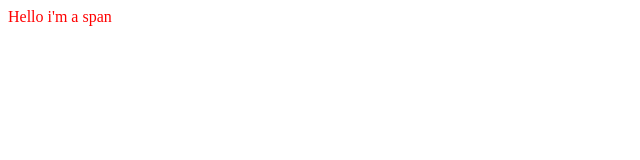
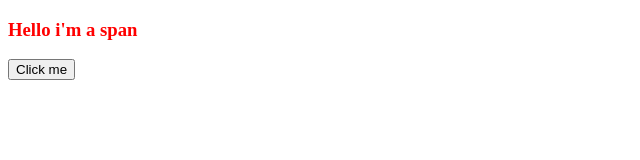
Before and after one commit to toyo30/react-practice, a plain HTML site: page index.html in a window 1280 px wide. Shown: the whole page, without its empty margins (0-640 px from the left). Drawn offline with nearby package versions, Linux system fonts and the light colour scheme.

Commit message:
add: react.html q! a;

```diff
--- a/index.html
+++ b/index.html
@@ -15,8 +15,22 @@
 <!-- html에 삽입할 수 있게 함 -->
 <script>
     const root = document.getElementById("root");
-    const span = React.createElement("span", {id:"point-span", style: {color: "red"}}, "Hello i'm a span");
+    const h3 = React.createElement(
+        "h3",
+    {
+        onMouseEnter: () => console.log('mouse enter'),
+        id:"point-span", style: {color: "red"}
+    },
+        "Hello i'm a span");
     // "span" 에는 html과 같은 곧 넣기  {} 속성넣기
-    ReactDOM.render(span, root);
+    const btn = React.createElement("button", {
+        onClick: () => console.log('im clicked'),
+    }, "Click me")   ;
+    // ReactDOM.render(span, root);
+    //render은 하나 밖에 안 되나봐.
+    //왜 랜더는 두 가지가 안 될까?
+
+    const container = React.createElement("div", null, [h3, btn]);
+    ReactDOM.render(container, root);
 </script>
 </html>
```
